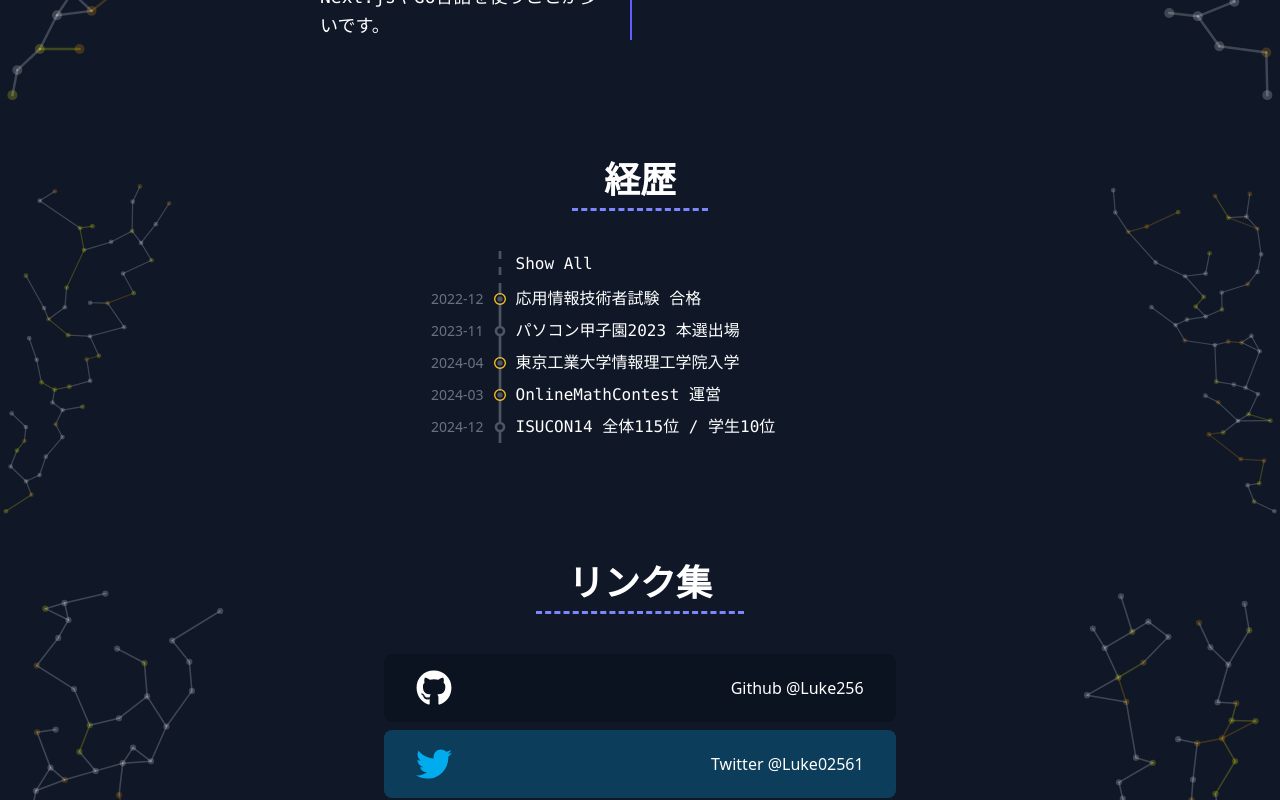
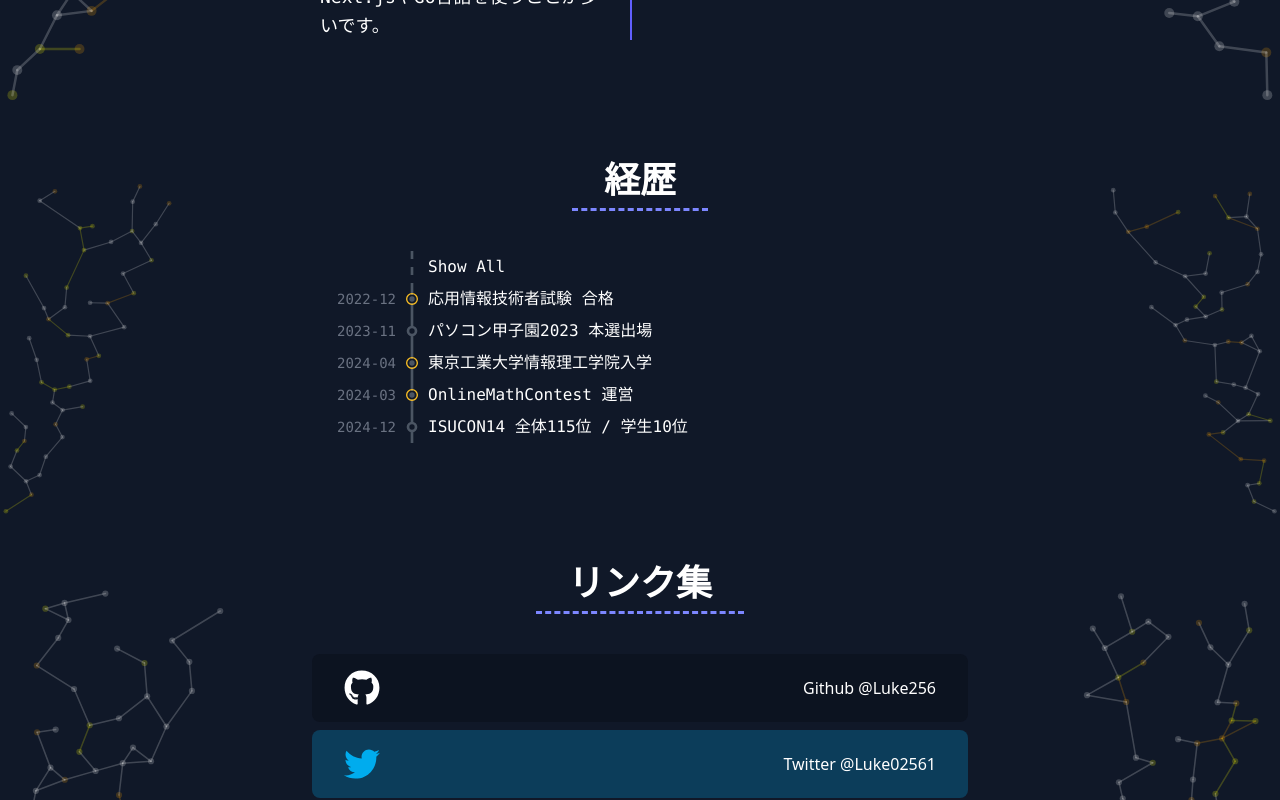
Before and after one commit to Luke256/Luke256.dev, a Next.js app: page / in a window 1280 px wide. Shown: the part 1460-2260 px from the top of the page. Built offline with nearby package versions, Linux system fonts and the light colour scheme.

Commit message:
Safariでのスタイル崩れ

```diff
--- a/app/globals.css
+++ b/app/globals.css
@@ -6,8 +6,8 @@
     --footer-height: 4rem;
 }
 
-/*
-* {
+
+/* * {
     border: 1px solid red;
 } */
 
--- a/components/Section.tsx
+++ b/components/Section.tsx
@@ -17,8 +17,7 @@ const Section = ({ title, children, maxWidth }: Props) => {
 
   return (
     <div ref={ref} className="relative">
-
-      <div className={"text-white p-4 pt-10 pb-10 content-center sm:justify-self-center " + (maxWidth ? maxWidth : "max-w-3xl") }>
+      <div className={"text-white m-auto p-4 pt-10 pb-10 " + (maxWidth ? maxWidth : "max-w-3xl") }>
         <TreeSVG className="pointer-events-none bottom-0 left-0 sm:h-[calc(100%-var(--header-height))] w-full sm:w-auto invisible sm:visible" aspectRatio={1.8} />
         <TreeSVG className="pointer-events-none bottom-0 right-0 sm:h-[calc(100%-var(--header-height))] w-full sm:w-auto" aspectRatio={1.8} invert />
         <div className={"text-4xl font-bold pb-2 px-8 border-b-3 border-dashed border-b-indigo-400 w-max m-auto " + (inView ? "animate-fade-in-load" : "opacity-0")}>{title}</div>
--- a/components/home/Career.tsx
+++ b/components/home/Career.tsx
@@ -40,48 +40,33 @@ const Career = () => {
 
     return (
         <Section title="経歴">
-            <div className="place-content-center overflow-x-auto">
-                <button className="flex w-full rounded-md hover:bg-gray-100/10 transition duration-200 ease-in-out cursor-pointer" onClick={toggleCollapse}>
-                    <div className="text-sm text-gray-500 min-w-[6em] text-right pr-1"></div>
-                    <div className="min-w-[2em] max-w-[2em]">
-                        <CareerDash />
-                    </div>
-                    <div className="font-mono font-medium content-center">
-                        <span className="align-middle">
-                            {Collapsed ? "Show All" : "Collapse"}
-                        </span>
-                    </div>
-                </button>
-                <table>
-                    <tbody>
+            <div className="place-content-center overflow-x-auto w-full">
+                <table className="table-fixed">
+                    <tbody className="">
+                        <tr>
+                            <td className=""></td>
+                            <td className="min-w-[2em] max-w-[2em] inline-block">
+                                <CareerDash />
+                            </td>
+                            <td>
+                                <button className="flex w-full rounded-md hover:bg-gray-100/10 transition duration-200 ease-in-out cursor-pointer" onClick={toggleCollapse}>
+                                    <div className="font-mono font-medium text-base whitespace-nowrap w-full text-left">
+                                        {Collapsed ? "Show All" : "Collapse"}
+                                    </div>
+                                </button>
+                            </td>
+                        </tr>
                         {careerList.map((career: Career, index: number) => (
-                            <tr key={index} className={"h-fit " + (Collapsed && !CollapseMask[index] ? "collapse" : "")}>
-                                <td className="text-sm text-gray-500 text-right min-w-[6em]">{career.date}</td>
-                                <td className="min-w-[2em] max-w-[2em]">
+                            <tr key={index} className={"" + (Collapsed && !CollapseMask[index] ? "hidden" : "")}>
+                                <td className="font-mono text-sm text-gray-500 text-right min-w-[6em] flex-none h-fit">{career.date}</td>
+                                <td className="min-w-[2em] max-w-[2em] inline-block">
                                     <CareerDot important={career.important} />
                                 </td>
-                                <td className="font-mono font-medium text-base whitespace-nowrap">{career.description}</td>
+                                <td className="font-mono font-medium text-base whitespace-nowrap w-full">{career.description}</td>
                             </tr>
                         ))}
                     </tbody>
                 </table>
-                {/* <div className="overflow-x-auto">
-                    <button className="flex items-center w-full rounded-md hover:bg-gray-100/10 transition duration-200 ease-in-out cursor-pointer" onClick={toggleCollapse}>
-                        <div className="text-sm text-gray-500 min-w-[5em] text-right pr-1"></div>
-                        <div className="min-w-[2em] max-w-[2em]">
-                            <CareerDash />
-                        </div>
-                    </button>
-                    {careerList.map((career, index) => (
-                        <div key={index} className={"flex items-center " + (Collapsed && !CollapseMask[index] ? "collapse" : "visible")}>
-                            <div className="text-sm text-gray-500 min-w-[5em] text-right pr-1">{career.date}</div>
-                            <div className="min-w-[2em] max-w-[2em]">
-                                <CareerDot important={career.important} />
-                            </div>
-                            <div className="pl-1 font-mono font-medium text-base whitespace-nowrap">{career.description}</div>
-                        </div>
-                    ))}
-                </div> */}
             </div>
         </Section>
     )
```
